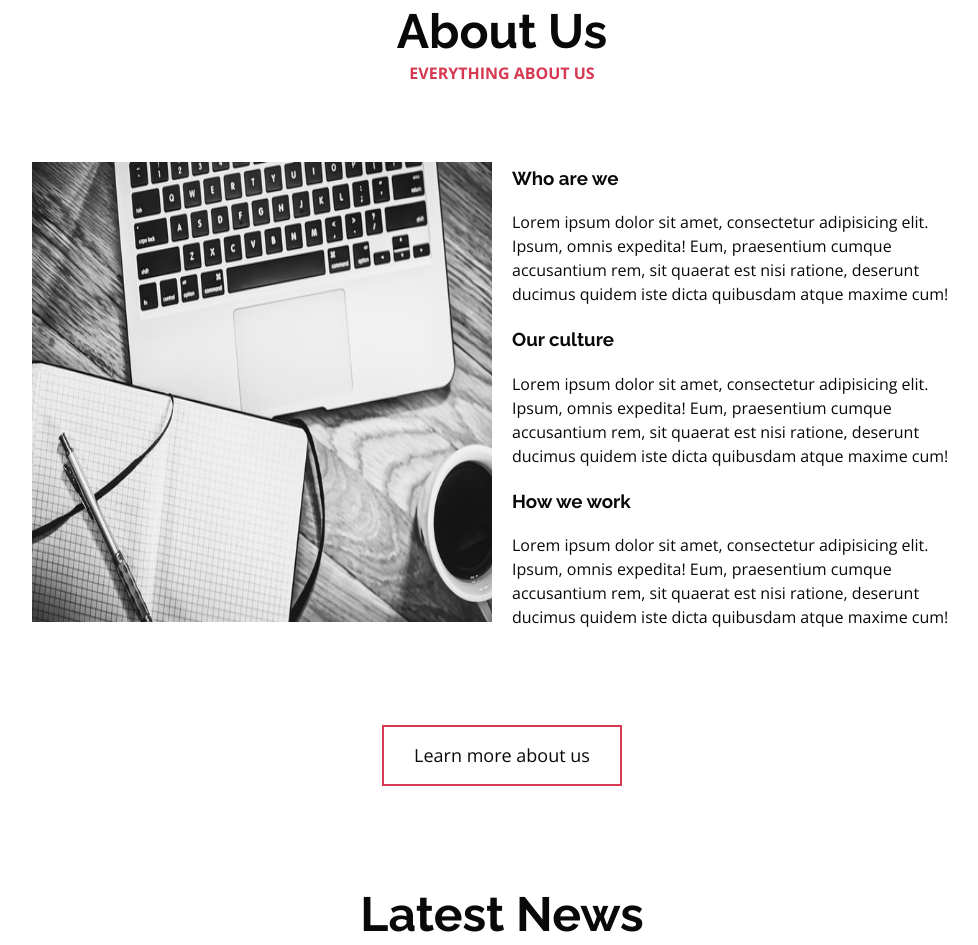
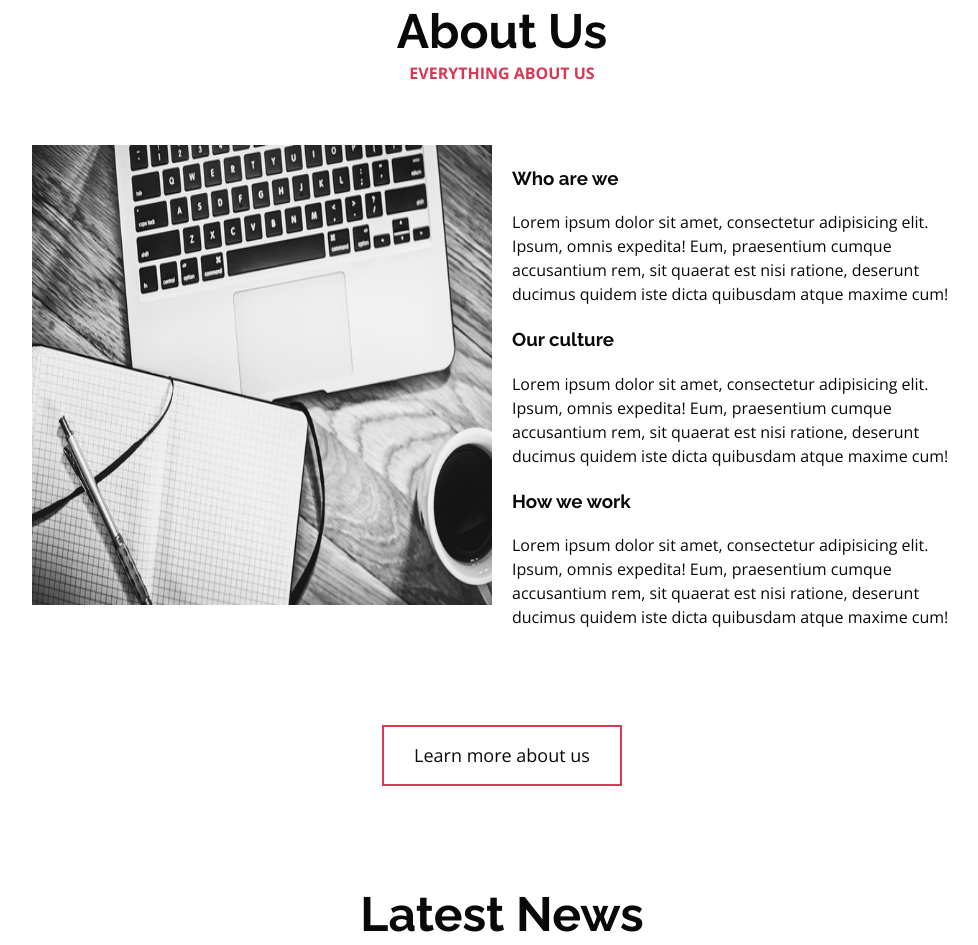
Before and after one commit to AndresBlandonW/holbertonschool-web_front_end, a plain HTML site: page 0x04-flexbox/9-index.html in a window 1280 px wide. Shown: the part 1592-2537 px from the top of the page, without its empty margins (138-1116 px from the left). Drawn offline with nearby package versions, Linux system fonts and the light colour scheme.

Commit message:
Update - req

```diff
--- a/0x04-flexbox/9-styles.css
+++ b/0x04-flexbox/9-styles.css
@@ -573,11 +573,7 @@ ul.row {
 
 /* Section ABOUT US ============================= */
 
-.section-about-us .col-1-2 {
-    align-self: center;
-}
-
-.section-about-us .col-1-3 {
+.section-about-us .col-1-2 .col-1-3 {
     align-self: center;
 }
 
```
